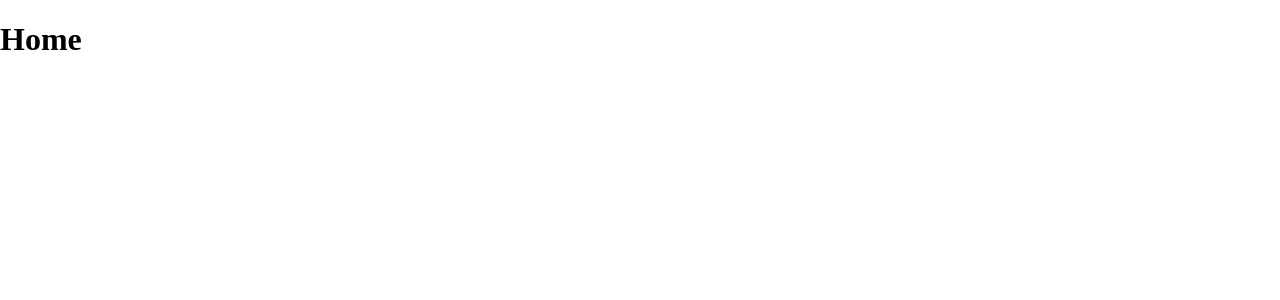
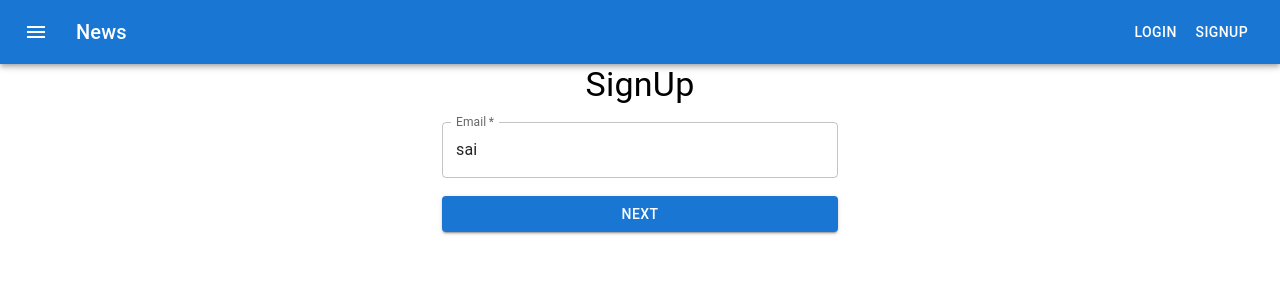
Before and after one commit to saikumarjetti/graphical-password-authentication, a React (Vite) app in the folder client/app/: page / in a window 1280 px wide. Shown: the top 300 px of the page. Built offline with nearby package versions, Linux system fonts and the light colour scheme.

Commit message:
Home page removed

```diff
--- a/client/app/src/App.tsx
+++ b/client/app/src/App.tsx
@@ -1,7 +1,7 @@
 // import { useState } from 'react'
 import Login from "./pages/Login";
 import SignUp from "./pages/SignUp";
-import Home from "./pages/Home";
+// import Home from "./pages/Home";
 import "./App.css";
 import { Routes, Route } from "react-router-dom";
 function App() {
@@ -15,8 +15,8 @@ function App() {
   return (
     <Routes>
       <Route path="/login" element={<Login onLogin={handleLogin} />} />;
-      <Route path="/signup" element={<SignUp />} />;
-      <Route path="/" element={<Home />} />;
+      <Route path="/" element={<SignUp />} />;
+      {/* <Route path="/" element={<Home />} />; */}
     </Routes>
   );
 }
```
